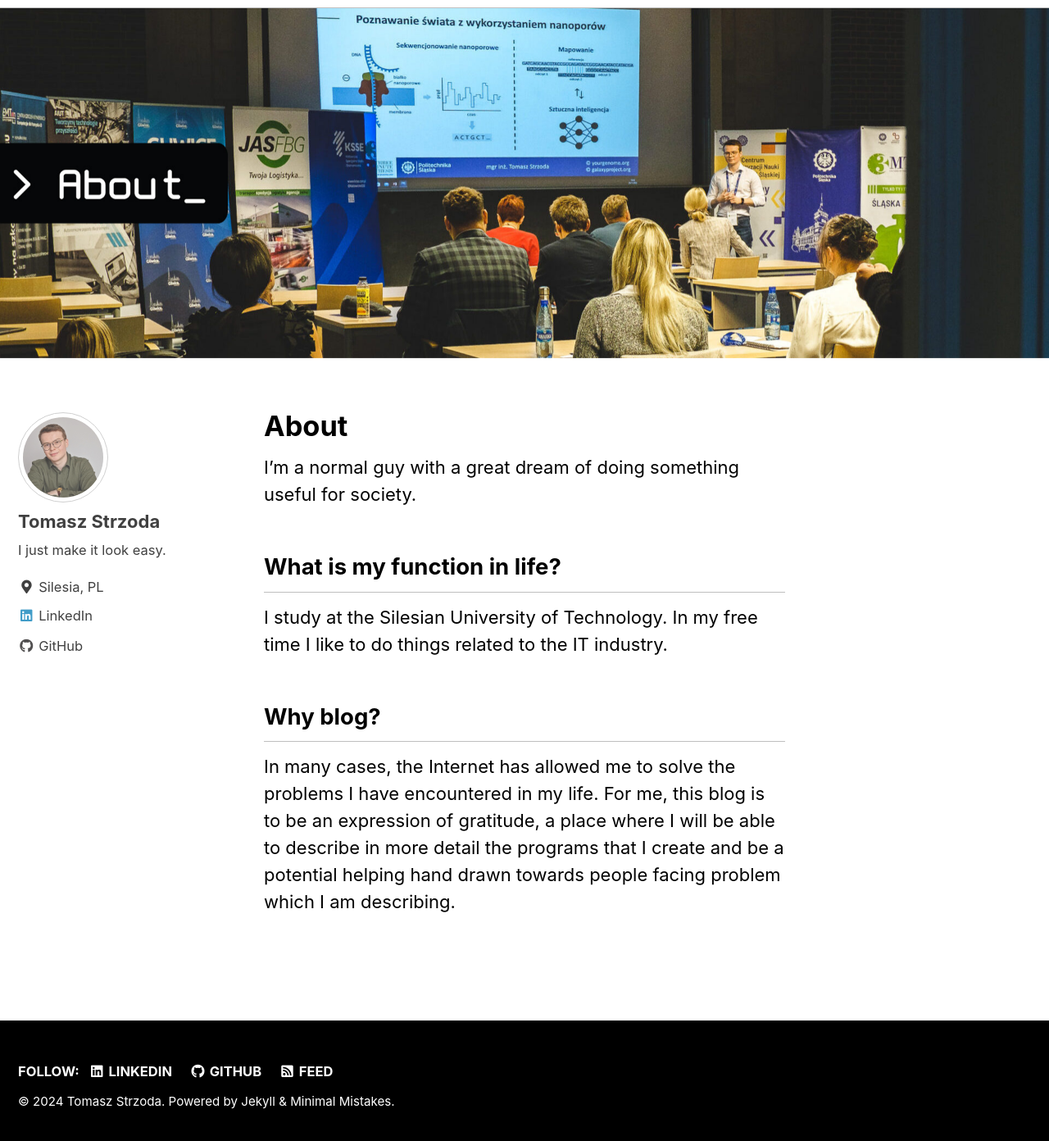
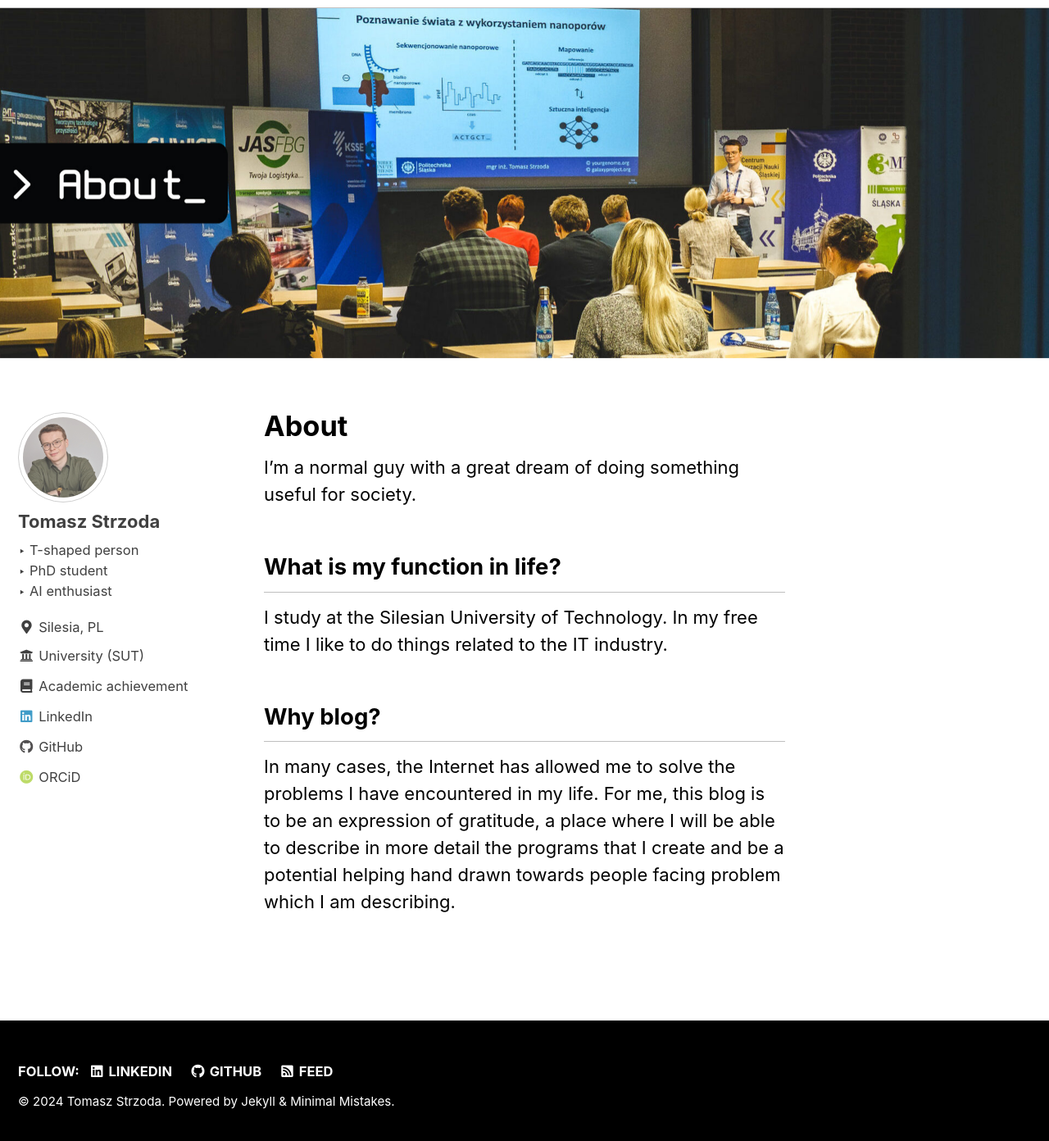
Before and after one commit to DrDEXT3R/DrDEXT3R.github.io, a Jekyll site: the page built from _pages/about.md, in a window 1280 px wide and 1400 px high, scrolled down 79 px. Shown: the top 1392 px of the window at 82% size. Built offline with Jekyll 4.4.1, drawn with Linux system fonts in a browser that asks for light colours; cached includes are drawn as plain includes; some web fonts are replaced.

Commit message:
Update bio and author links

```diff
--- a/_config.yml
+++ b/_config.yml
@@ -108,21 +108,27 @@ analytics:
 author:
   name             : "Tomasz Strzoda"
   avatar           : "/assets/images/bio-photo.jpg" # path of avatar image, e.g. "/assets/images/bio-photo.jpg"
-  bio              : "I just make it look easy."
+  bio              : "‣ T-shaped person<br>‣ PhD student<br>‣ AI enthusiast"
   location         : "Silesia, PL"
   email            :
   links:
-    - label: "Email"
-      icon: "fas fa-fw fa-envelope-square"
+    - label: "University (SUT)"
+      icon: "fas fa-fw fa-university"
+      url: "https://www.polsl.pl/rau4/en/employees/tomasz-strzoda/"
+    - label: "Academic achievement"
+      icon: "fas fa-fw fa-book"
+      url: "https://omega.polsl.pl/info/author/PSL08045e46707d4a4ebf7180811c591664/Profil+osoby+%25E2%2580%2593+Tomasz+Strzoda+%25E2%2580%2593+Politechnika+%25C5%259Al%25C4%2585ska?r=publication&ps=20&tab=publications&lang=en&pn=1&cid=97233"
+    # - label: "Email"
+      # icon: "fas fa-fw fa-envelope-square"
       # url: mailto:your.name@email.com
-    - label: "Website"
-      icon: "fas fa-fw fa-link"
+    # - label: "Website"
+      # icon: "fas fa-fw fa-link"
       # url: "https://your-website.com"
-    - label: "Twitter"
-      icon: "fab fa-fw fa-twitter-square"
+    # - label: "Twitter"
+      # icon: "fab fa-fw fa-twitter-square"
       # url: "https://twitter.com/"
-    - label: "Facebook"
-      icon: "fab fa-fw fa-facebook-square"
+    # - label: "Facebook"
+      # icon: "fab fa-fw fa-facebook-square"
       # url: "https://facebook.com/"
     - label: "LinkedIn"
       icon: "fab fa-fw fa-linkedin"
@@ -130,9 +136,12 @@ author:
     - label: "GitHub"
       icon: "fab fa-fw fa-github"
       url: "https://github.com/DrDEXT3R"
-    - label: "Instagram"
-      icon: "fab fa-fw fa-instagram"
+    # - label: "Instagram"
+      # icon: "fab fa-fw fa-instagram"
       # url: "https://instagram.com/"
+    - label: "ORCiD"
+      icon: "fab fa-fw fa-orcid"
+      url: "https://orcid.org/0000-0003-1360-3663"
 
 # Site Footer
 footer:
--- a/_sass/minimal-mistakes/_utilities.scss
+++ b/_sass/minimal-mistakes/_utilities.scss
@@ -324,6 +324,10 @@ body:hover .visually-hidden button {
   .fa-xing-square {
     color: $xing-color;
   }
+
+  .fa-orcid {
+    color: $orcid-color;
+  }
 }
 
 /*
--- a/_sass/minimal-mistakes/_variables.scss
+++ b/_sass/minimal-mistakes/_variables.scss
@@ -109,6 +109,8 @@ $vimeo-color: #1ab7ea !default;
 $vine-color: #00bf8f !default;
 $youtube-color: #bb0000 !default;
 $xing-color: #006567 !default;
+$orcid-color: #a7cf36 !default;
+$sut-color: #004b91 !default;
 
 /* links */
 $link-color: mix(#000, $info-color, 20%) !default;
```
